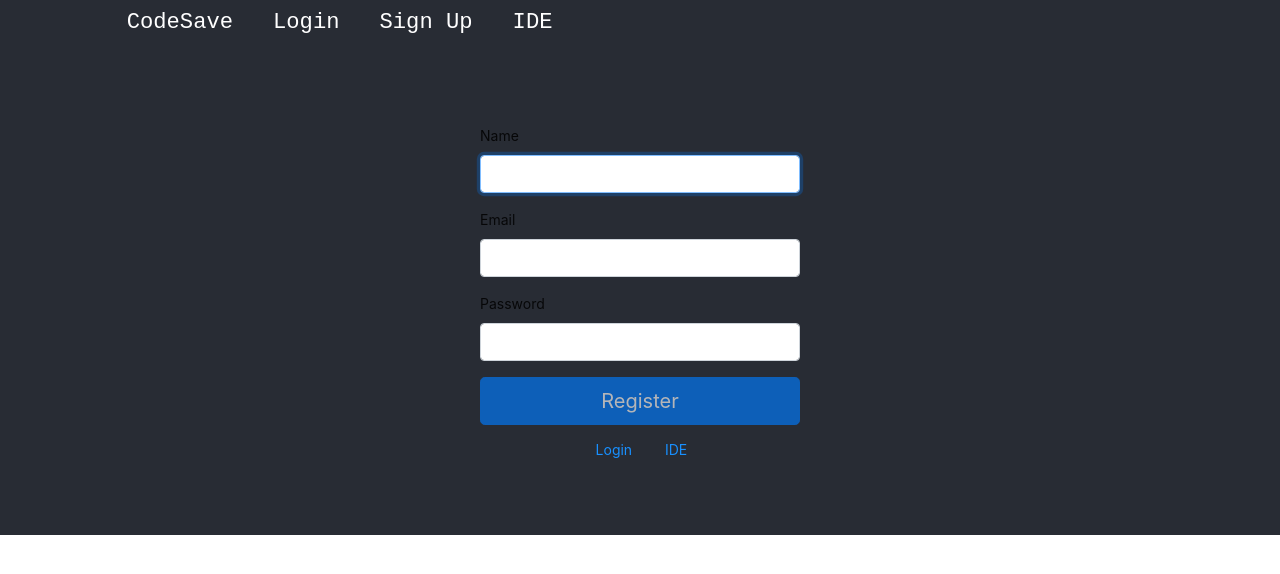
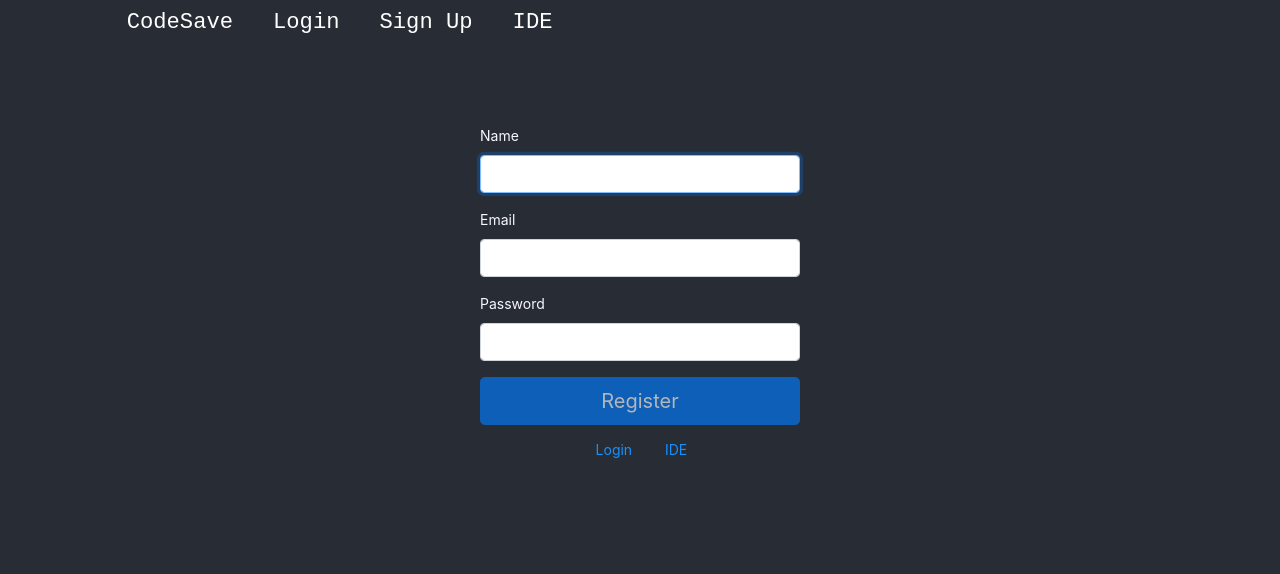
Before and after one commit to hitenSharm/IDE-2.0-Frontend, a React (Create React App) app: page /signup in a window 1280 px wide. Shown: the top 574 px of the page. Built offline with nearby package versions, Linux system fonts and the light colour scheme.

Commit message:
removed some

```diff
--- a/public/index.html
+++ b/public/index.html
@@ -32,7 +32,7 @@
     -->
     <title>React App</title>
   </head>
-  <body>
+  <body style="background-color: #282c34;">
     <noscript>You need to enable JavaScript to run this app.</noscript>
     <div id="root"></div>
     <!--
--- a/src/components/IDE/IDE.js
+++ b/src/components/IDE/IDE.js
@@ -256,7 +256,7 @@ const IDE = () => {
               >
                 <Option value="C++">C++</Option>
                 <Option value="Python">Python</Option>
-                <Option value="Javascript">Javascript</Option>
+                {/* <Option value="Javascript">Javascript</Option> */}
               </Select>
             </Col>
           </Row>
--- a/src/components/login/login.js
+++ b/src/components/login/login.js
@@ -56,7 +56,7 @@ const Login = () => {
     <div className="Login">
       <Form onSubmit={handleSubmit}>
         <Form.Group size="lg" controlId="email">
-          <Form.Label>Email</Form.Label>
+          <Form.Label style={{color:"ghostwhite"}}>Email</Form.Label>
           <Form.Control
             autoFocus
             type="email"
@@ -65,7 +65,7 @@ const Login = () => {
           />
         </Form.Group>
         <Form.Group size="lg" controlId="password">
-          <Form.Label>Password</Form.Label>
+          <Form.Label style={{color:"ghostwhite"}}>Password</Form.Label>
           <Form.Control
             type="password"
             value={password}
--- a/src/components/register/register.js
+++ b/src/components/register/register.js
@@ -44,7 +44,7 @@ const Register = () => {
     <div className="Register">
       <Form onSubmit={handleSubmit}>
         <Form.Group size="lg" controlId="name">
-          <Form.Label>Name</Form.Label>
+          <Form.Label style={{color:"ghostwhite"}}>Name</Form.Label>
           <Form.Control
             autoFocus
             type="name"
@@ -53,7 +53,7 @@ const Register = () => {
           />
         </Form.Group>
         <Form.Group size="lg" controlId="email">
-          <Form.Label>Email</Form.Label>
+          <Form.Label style={{color:"ghostwhite"}}>Email</Form.Label>
           <Form.Control
             type="email"
             value={email}
@@ -61,7 +61,7 @@ const Register = () => {
           />
         </Form.Group>
         <Form.Group size="lg" controlId="password">
-          <Form.Label>Password</Form.Label>
+          <Form.Label style={{color:"ghostwhite"}}>Password</Form.Label>
           <Form.Control
             type="password"
             value={password}
```
Also changed, not shown: src/index.css (line endings or trailing spaces).
